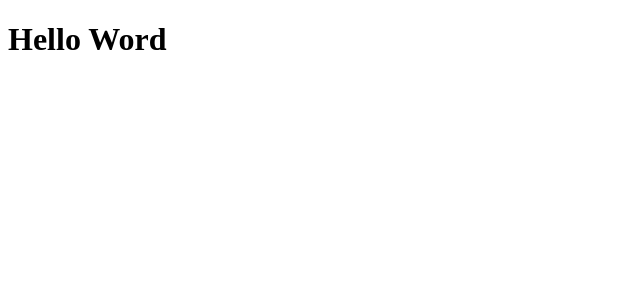
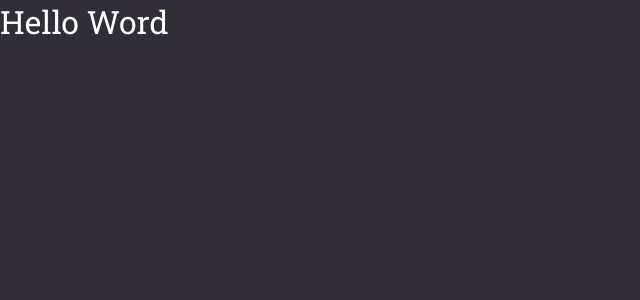
Before and after one commit to deibsoncogo/GostackSegundoGobarber, a React (Create React App) app: page / in a window 1280 px wide. Shown: the top 300 px of the page, without its empty margins (0-640 px from the left). Built offline with nearby package versions, Linux system fonts and the light colour scheme.

Commit message:
10.1 Estilos globais

```diff
--- a/package.json
+++ b/package.json
@@ -13,6 +13,7 @@
     "react": "^16.13.1",
     "react-dom": "^16.13.1",
     "react-scripts": "3.4.1",
+    "styled-components": "^5.1.1",
     "typescript": "~3.7.2"
   },
   "scripts": {
@@ -34,6 +35,7 @@
     ]
   },
   "devDependencies": {
+    "@types/styled-components": "^5.1.1",
     "@typescript-eslint/eslint-plugin": "^3.7.0",
     "@typescript-eslint/parser": "^3.7.0",
     "eslint": "6.8.0",
--- a/public/index.html
+++ b/public/index.html
@@ -5,7 +5,9 @@
     <meta name="viewport" content="width=device-width, initial-scale=1" />
 		<meta name="theme-color" content="#ff9000" />
 
-    <title>GoBarber</title>
+		<title>GoBarber</title>
+
+		<link href="https://fonts.googleapis.com/css2?family=Roboto+Slab:wght@400;600&display=swap" rel="stylesheet">
   </head>
   <body>
     <noscript>You need to enable JavaScript to run this app.</noscript>
--- a/src/App.tsx
+++ b/src/App.tsx
@@ -1,5 +1,13 @@
 import React from 'react';
 
-const App: React.FC = () => <h1>Hello Word</h1>;
+import GlobalEstilo from './styles/global';
+
+/* eslint-disable */
+const App: React.FC = () => (
+	<>
+		<h1>Hello Word</h1>
+		<GlobalEstilo />
+  </>
+);
 
 export default App;
--- /dev/null
+++ b/src/styles/global.ts
@@ -0,0 +1,29 @@
+import { createGlobalStyle } from 'styled-components';
+
+export default createGlobalStyle`
+	* {
+		margin: 0;
+		padding: 0;
+		box-sizing: border-box;
+		outline: 0;
+	}
+
+	body {
+		background: #312e38;
+		color: #ffffff;
+		-webkit-font-smoothing: antialiased;
+	}
+
+	body, input, button {
+		font-family: 'Roboto Slab', serif;
+		font-size: 16px;
+	}
+
+	h1, h2, h3, h4, h5, h6, strong {
+		font-weight: 500;
+	}
+
+	button {
+		cursor: pointer;
+	}
+`;
```
Also changed, not shown: anotações/10. Iniciando front-end web.txt, 1 other file (tests, documents, lock files or other folders).
